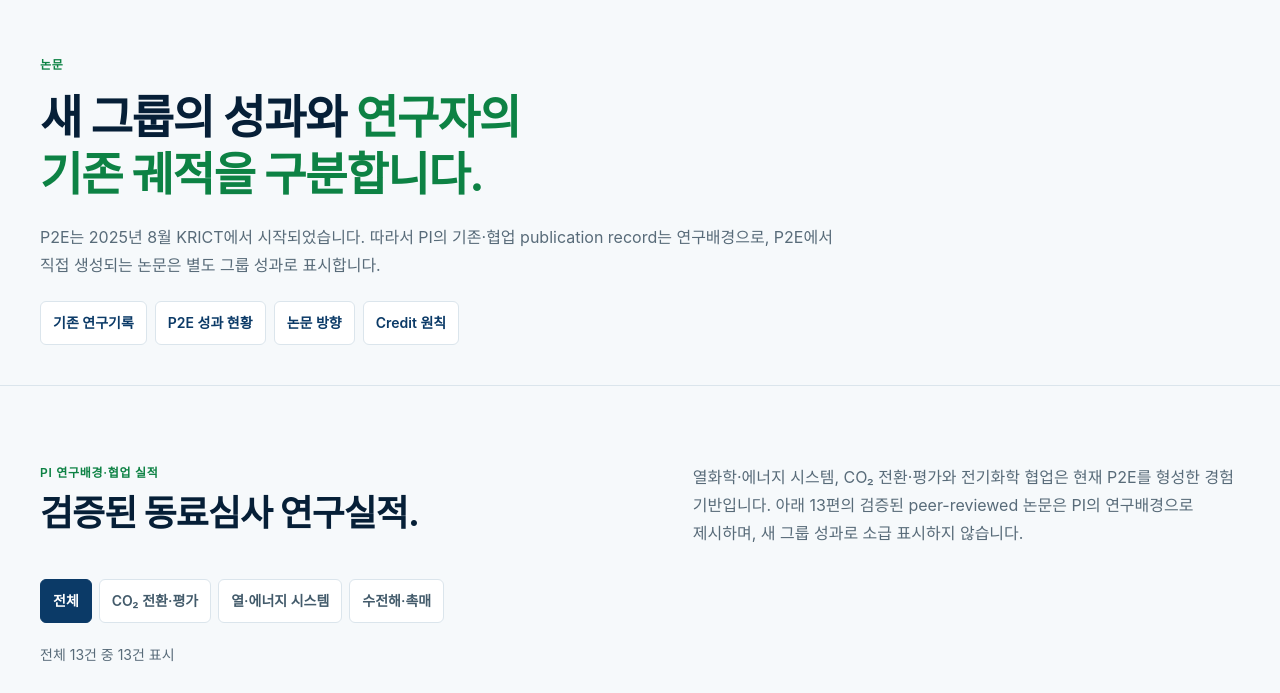
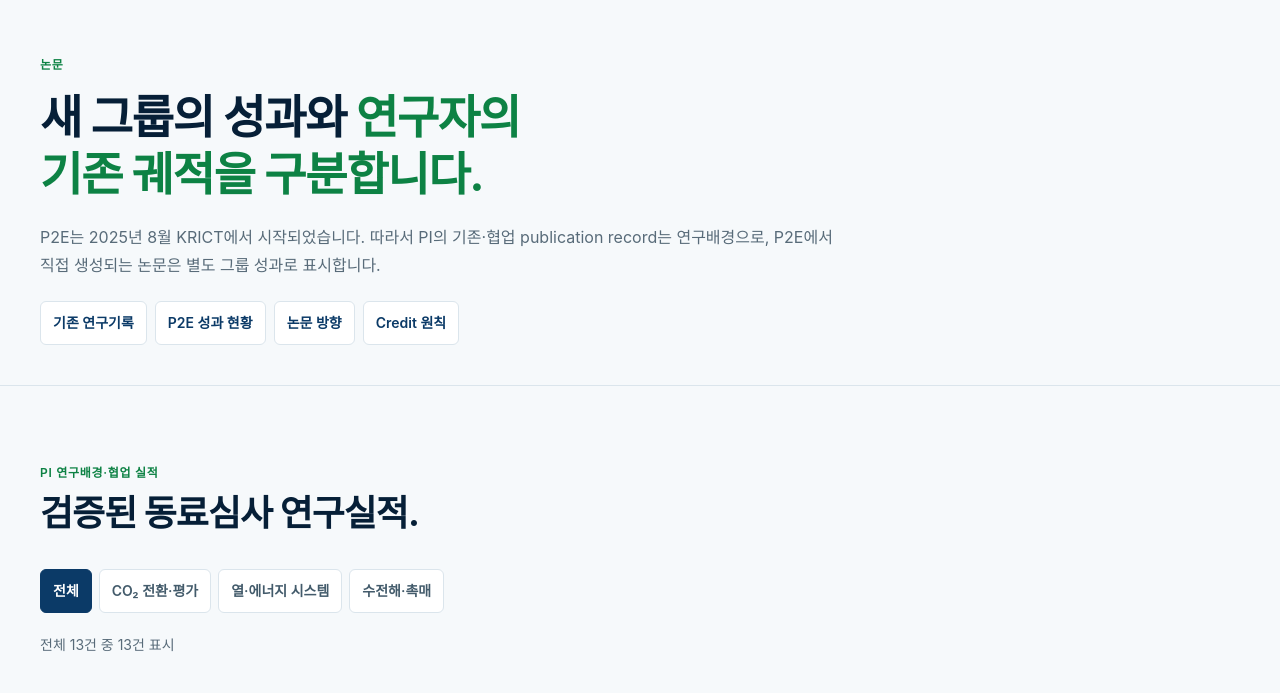
Before and after one commit to Dochi37-cpu/Dochi37-cpu.github.io, a plain HTML site: page publications.html in a window 1280 px wide. Shown: the part 82-775 px from the top of the page. Drawn offline with Linux system fonts and the light colour scheme.

Commit message:
Simplify requested page copy: publications.html

```diff
--- a/publications.html
+++ b/publications.html
@@ -51,7 +51,7 @@
 
   <section class="section reveal anchor-target" id="background-record">
     <div class="shell">
-      <div class="section-head"><div><div class="eyebrow">PI RESEARCH BACKGROUND & COLLABORATIVE RECORD</div><h2>Verified peer-reviewed record.</h2></div><p><span class="lang-ko">열화학·에너지 시스템, CO₂ 전환·평가와 전기화학 협업은 현재 P2E를 형성한 경험 기반입니다. 아래 13편의 검증된 peer-reviewed 논문은 PI의 연구배경으로 제시하며, 새 그룹 성과로 소급 표시하지 않습니다.</span><span class="lang-en">Thermal/energy systems, CO₂ conversion/assessment and electrochemical collaborations form the experience base behind P2E. These 13 verified peer-reviewed papers are presented as the PI’s research background and are not retroactively presented as outputs of the new group.</span></p></div>
+      <div class="section-head"><div><div class="eyebrow">PI RESEARCH BACKGROUND & COLLABORATIVE RECORD</div><h2>Verified peer-reviewed record.</h2></div></div>
       <div class="pub-filter" role="group" aria-label="Publication filters" aria-controls="publication-results">
         <button type="button" data-publication-filter="all" aria-pressed="true">All</button>
         <button type="button" data-publication-filter="co2" aria-pressed="false">CO₂ Conversion & Assessment</button>
```
